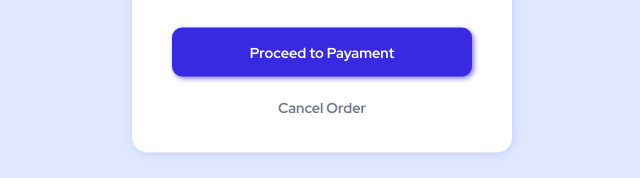
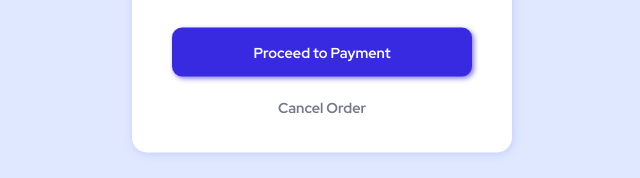
Before and after one commit to JoaoVictorDev26/projeto02-frontendmentor-Order-summary-card-solution, a plain HTML site: page index.html in a window 1280 px wide. Shown: the part 545-723 px from the top of the page, 318-958 px from the left. Drawn offline with Linux system fonts and the light colour scheme.

Commit message:
Update index.html

```diff
--- a/index.html
+++ b/index.html
@@ -27,7 +27,7 @@
             <a href="#">Change</a>
         </div>
         <button class="payament">
-            Proceed to Payament
+            Proceed to Payment
         </button>
         <div class="cancel-order">
             <a href="#">Cancel Order</a>
```
